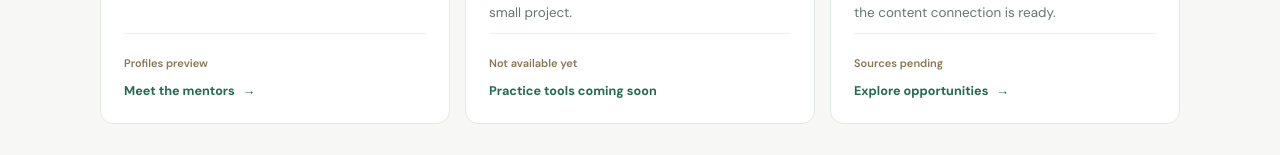
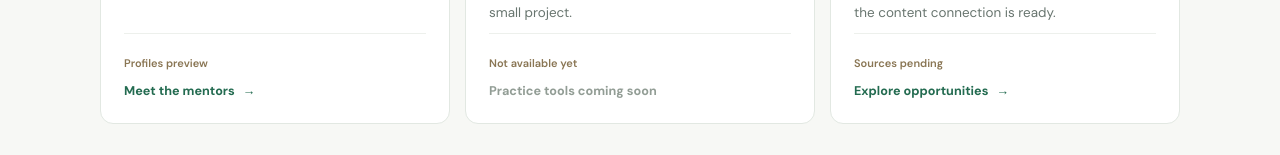
Before and after one commit to CWM-du/OnlyDucks, a Next.js app: page /welcome in a window 1280 px wide. Shown: the part 911-1066 px from the top of the page. Built offline with nearby package versions, Linux system fonts and the light colour scheme.

Commit message:
style(DEV03): distinguish unavailable onboarding action

```diff
--- a/src/app/globals.css
+++ b/src/app/globals.css
@@ -212,3 +212,5 @@ h1, h2, h3, p { overflow-wrap: break-word; }
   .welcome-next { padding: 20px; }
   .welcome-next-actions { flex-direction: column; align-items: flex-start; }
 }
+
+.card-link-disabled { color: #929d95; cursor: default; }
```
